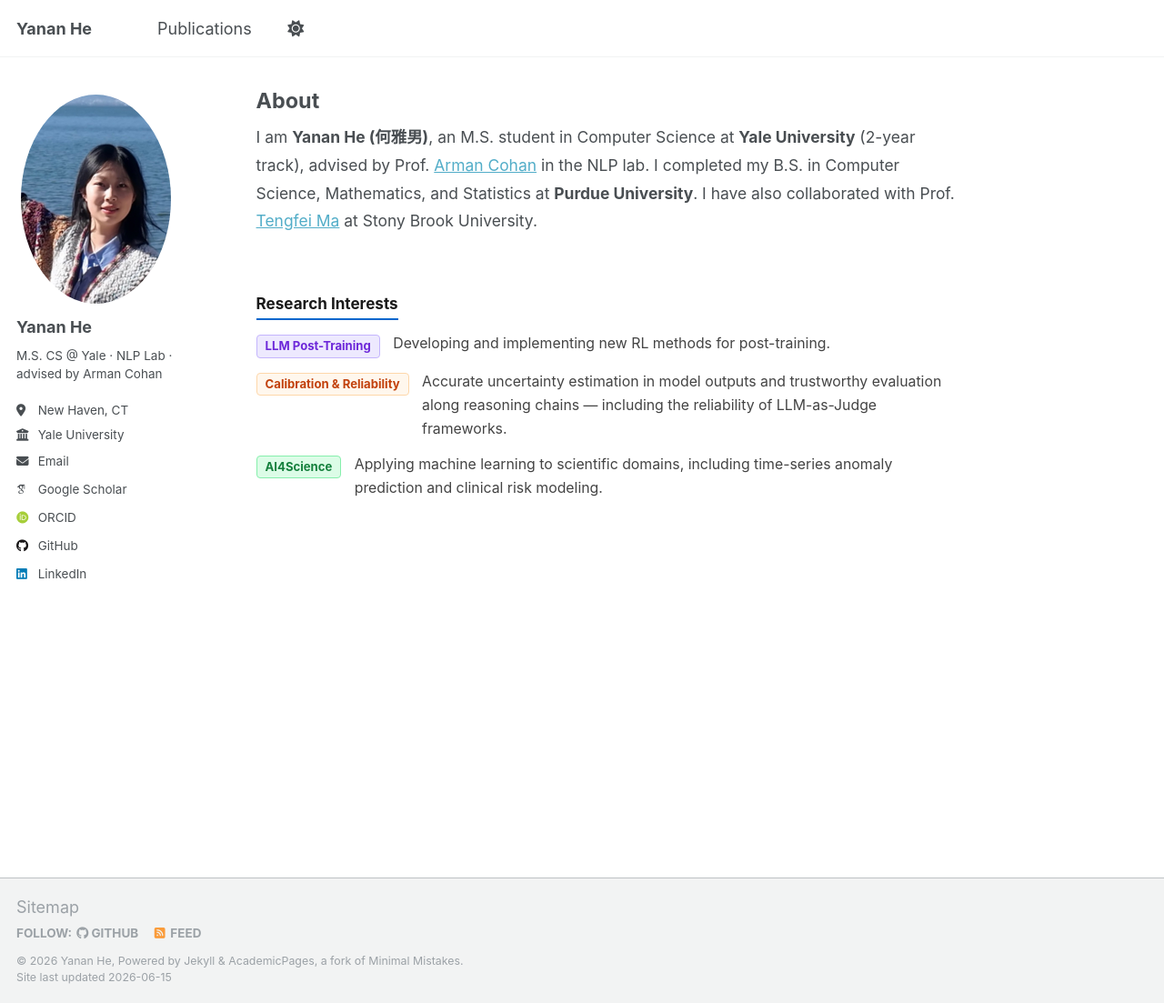
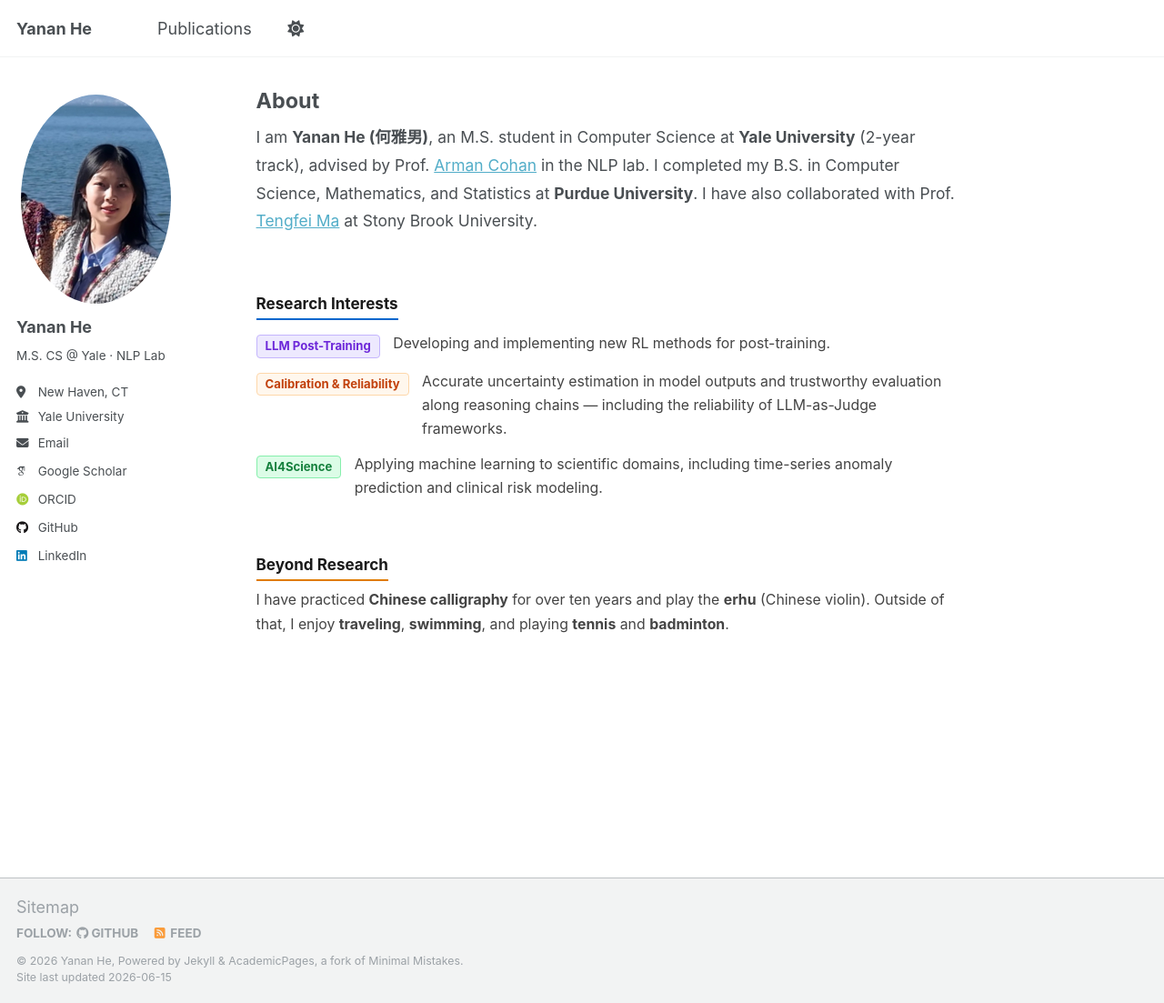
Before and after one commit to Echoo113/Echoo113.github.io, a Jekyll site: the page built from _pages/about.md, in a window 1280 px wide and 1103 px high. Shown: the whole window at 91% size. Built offline with Jekyll 4.4.1, drawn with Linux system fonts in a browser that asks for light colours; some web fonts are replaced.

Commit message:
Add hobbies section to About page; trim sidebar bio
- Add Beyond Research section: calligraphy, erhu, travel, swimming, tennis, badminton
- Remove "advised by Arman Cohan" from sidebar bio

Co-Authored-By: Claude Sonnet 4.6 <noreply@anthropic.com>

```diff
--- a/_config.yml
+++ b/_config.yml
@@ -29,7 +29,7 @@ author:
   avatar           : "website_photo.jpg"
   name             : "Yanan He"
   pronouns         :
-  bio              : "M.S. CS @ Yale · NLP Lab · advised by Arman Cohan"
+  bio              : "M.S. CS @ Yale · NLP Lab"
   location         : "New Haven, CT"
   employer         : "Yale University"
   uri              :
--- a/_pages/about.md
+++ b/_pages/about.md
@@ -30,3 +30,8 @@ redirect_from:
 </div>
 
 </div>
+
+<div class="about-hobbies">
+<h3>Beyond Research</h3>
+<p>I have practiced <strong>Chinese calligraphy</strong> for over ten years and play the <strong>erhu</strong> (Chinese violin). Outside of that, I enjoy <strong>traveling</strong>, <strong>swimming</strong>, and playing <strong>tennis</strong> and <strong>badminton</strong>.</p>
+</div>
--- a/assets/css/custom.css
+++ b/assets/css/custom.css
@@ -233,6 +233,27 @@
   line-height: 1.65;
 }
 
+/* Beyond Research section */
+.about-hobbies {
+  margin-top: 1.5em;
+}
+
+.about-hobbies h3 {
+  font-size: 0.95em;
+  font-weight: 700;
+  color: #1a1a1a;
+  margin-bottom: 0.5em;
+  border-bottom: 2px solid #e07b00;
+  padding-bottom: 0.3em;
+  display: inline-block;
+}
+
+.about-hobbies p {
+  font-size: 0.88em;
+  color: #444;
+  line-height: 1.7;
+}
+
 /* Page title */
 .page__title {
   font-size: 1.3em !important;
```
